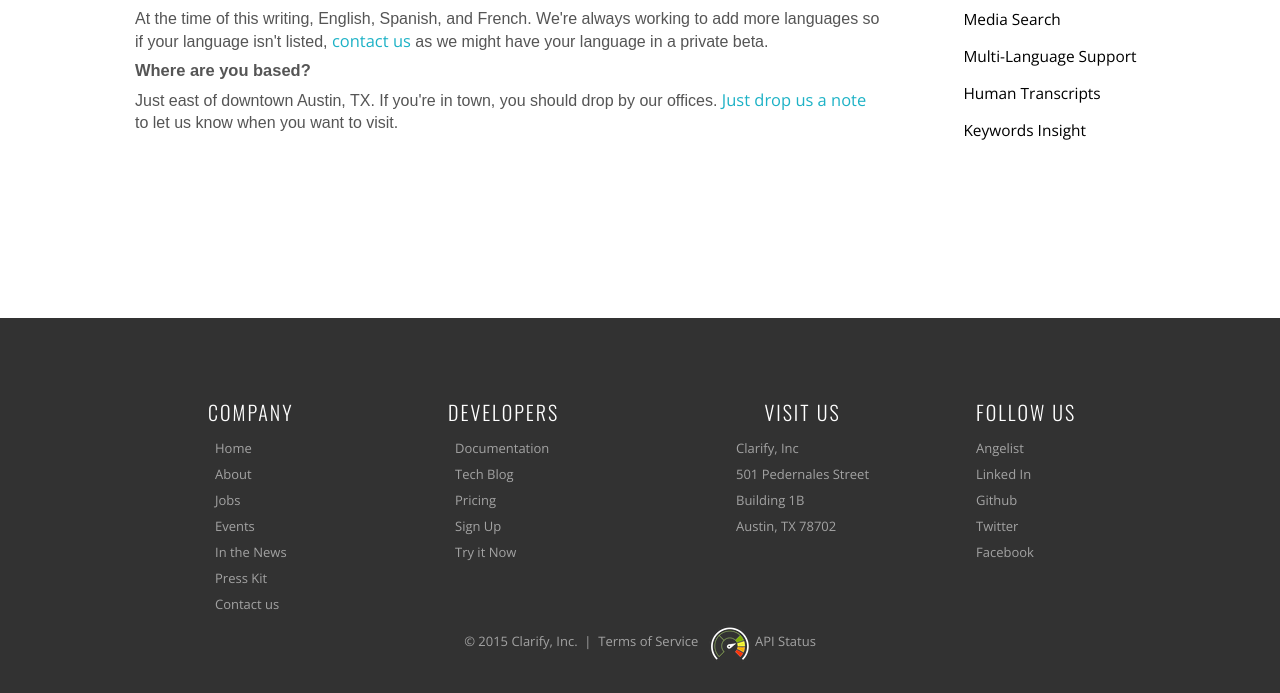
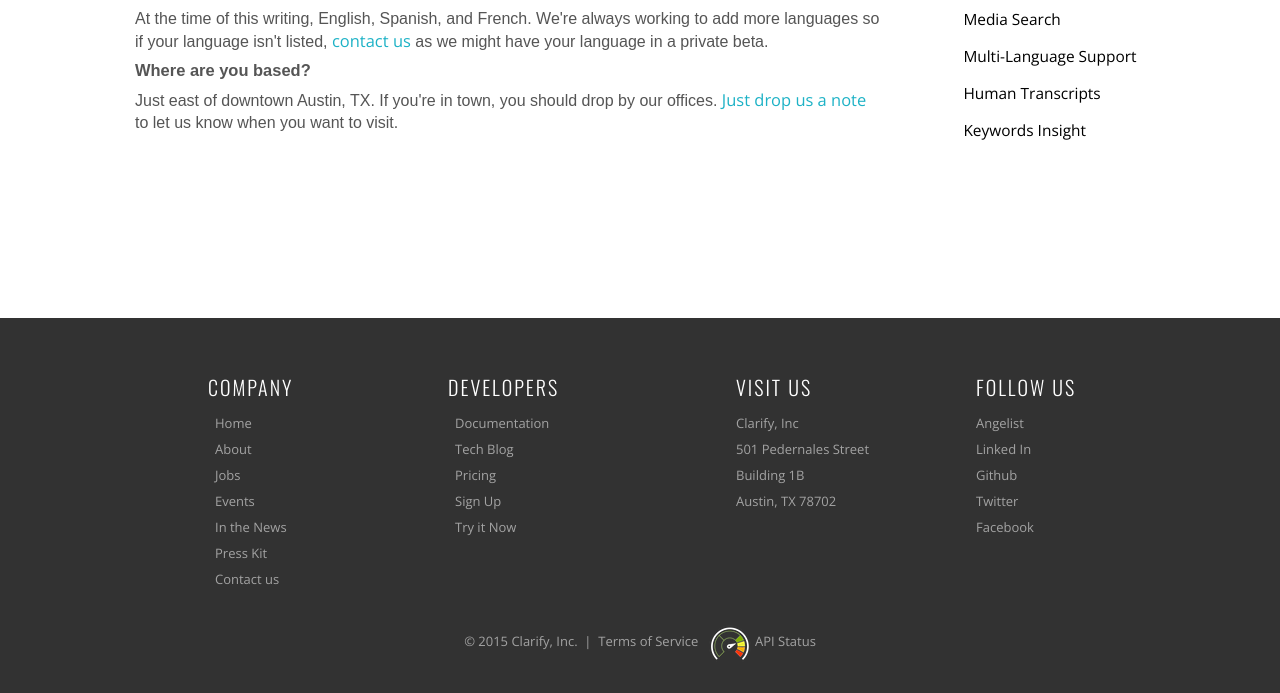
Before and after one commit to xclarifyio/clarify.github.io, a Jekyll site: the page built from faq/index.html, in a window 1280 px wide and 1036 px high. Shown: the part 343-1036 px from the top of the window. Built offline with Jekyll 4.4.1, drawn with Linux system fonts in a browser that asks for light colours; some web fonts are replaced.

Commit message:
footer header alignment tweak

```diff
--- a/assets/css/style.css
+++ b/assets/css/style.css
@@ -1953,7 +1953,7 @@
     margin-bottom: 10px;
 }
 
-h2 {
+.documentation-section h2 {
     font-family: Oswald;
     font-weight: 300;
     color: #549fad;
```
